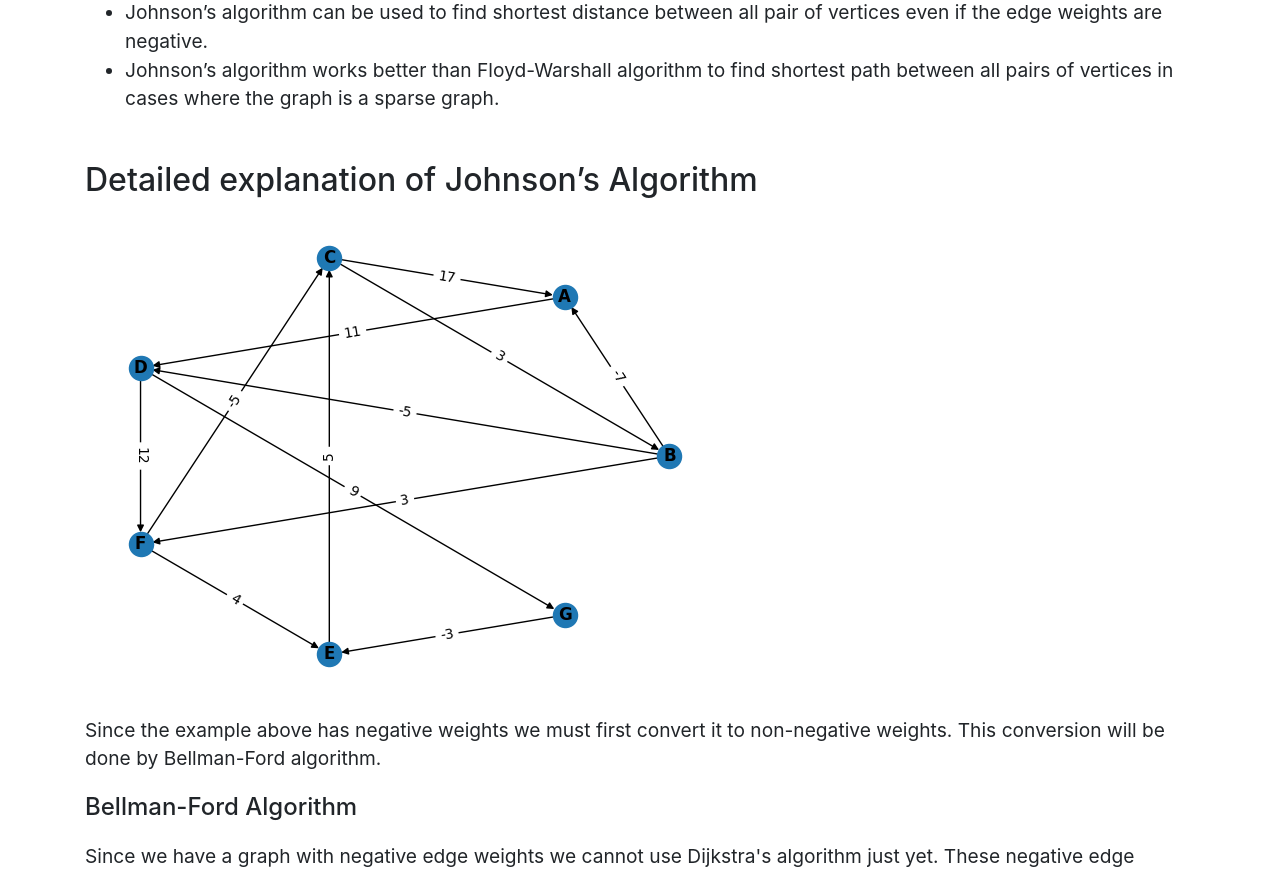
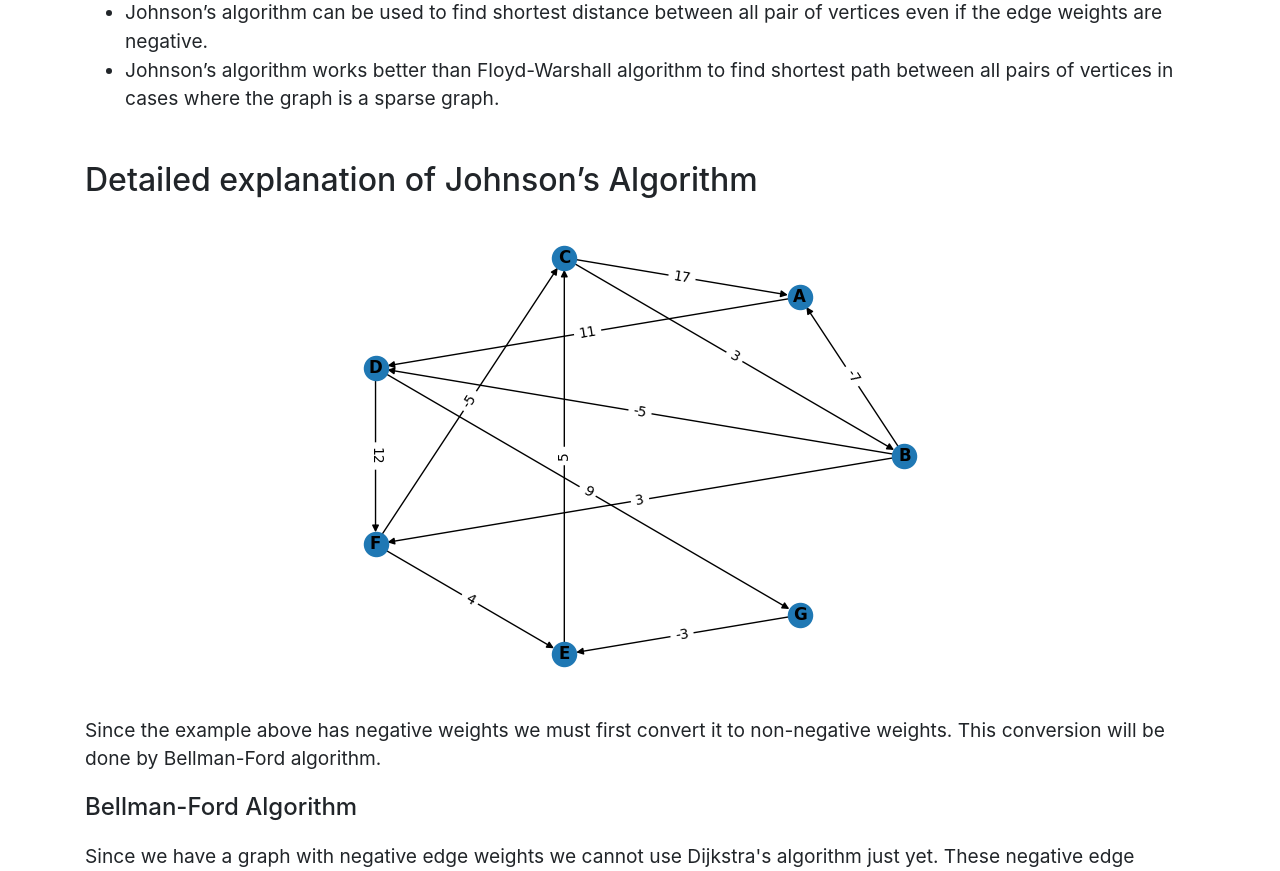
Before and after one commit to VishiK-on-github/Johnsons-Algorithm, a Flask app: page / in a window 1280 px wide. Shown: the part 598-1469 px from the top of the page. Run offline with Flask 2, Linux system fonts and the light colour scheme; some libraries are stand-ins or nearby versions.

Commit message:
image center

```diff
--- a/templates/index.html
+++ b/templates/index.html
@@ -60,7 +60,7 @@
                         <h2 class="mb-3">Detailed explanation of Johnson’s Algorithm</h2>
                         <!-- Detailed explanation of Johnsohns -->
                         <!-- Time complexity -->
-                        <img src="../static/images/utility/Problem.png" alt="Original Problem">
+                        <img src="../static/images/utility/Problem.png" alt="Original Problem" style="display:block; margin:0 auto;">
                         <p class="text-custom">
                             Since the example above has negative weights we must first convert it to non-negative weights.
                             This conversion will be done by Bellman-Ford algorithm.
```
